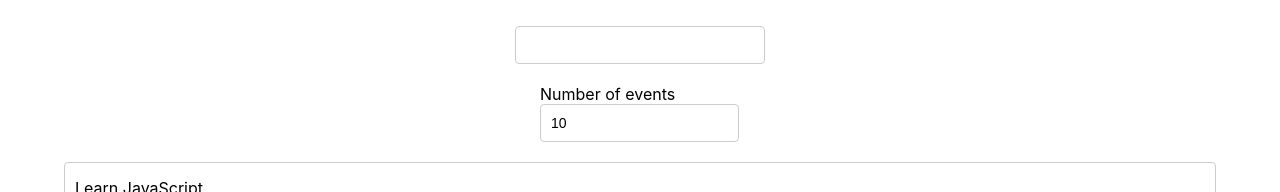
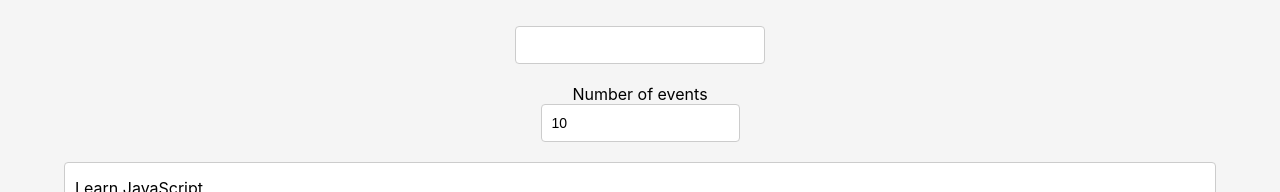
Before and after one commit to Nathanp9001/meet, a React (Create React App) app: page / in a window 1280 px wide. Shown: the top 192 px of the page. Built offline with nearby package versions, Linux system fonts and the light colour scheme.

Commit message:
add react bootstrap

```diff
--- a/package.json
+++ b/package.json
@@ -8,9 +8,9 @@
     "@testing-library/react": "^11.2.7",
     "@testing-library/user-event": "^12.8.3",
     "axios": "^1.3.3",
-    "bootstrap": "^5.2.3",
     "nprogress": "^0.2.0",
     "react": "^17.0.2",
+    "react-bootstrap": "^2.7.2",
     "react-dom": "^17.0.2",
     "react-scripts": "5.0.1",
     "web-vitals": "^2.1.4",
--- a/src/App.css
+++ b/src/App.css
@@ -2,6 +2,8 @@
 .App {
   text-align: center;
   padding: 2% 5%;
+  background-color: whitesmoke;
+
 }
 
 .App * {
@@ -83,9 +85,10 @@ input[type="number"] {
   border: 1px solid #ccc;
   border-radius: 4px;
   position: relative;
+  background-color: white;
 }
 
-.details-btn {
+/* .details-btn {
   position: absolute;
   right: 5px;
   bottom: 5px;
@@ -93,7 +96,7 @@ input[type="number"] {
   border-radius: 4px;
   outline: none;
   cursor: pointer;
-}
+} */
 
 .name {
   font-size: 18px;
@@ -117,7 +120,7 @@ input[type="number"] {
 .numberOfEvents {
   width: 200px;
   margin: 20px auto;
-  text-align: left;
+  text-align: center;
 }
 
 .button-wrapper {
--- a/src/App.js
+++ b/src/App.js
@@ -5,6 +5,7 @@ import EventList from './EventList';
 import CitySearch from './CitySearch';
 import NumberOfEvents from './NumberOfEvents';
 import { getEvents, extractLocations } from './api';
+
 
 class App extends Component {
   state ={
--- a/src/Event.js
+++ b/src/Event.js
@@ -1,4 +1,6 @@
 import React, { Component } from "react";
+import { Button } from "react-bootstrap";
+
 
 class Event extends Component {
   state = { collapsed: true };
@@ -18,9 +20,12 @@ class Event extends Component {
       <p className="start">{ event.start.dateTime }</p>
       <p className="location">{ event.location }</p>
 
-    <button className="details-button" onClick={this.toggleDetails}>
+    <Button
+    className="button-primary"
+    onClick={this.toggleDetails}
+    >
       {collapsed ? "show" : "hide"} details
-    </button>
+    </Button>
 
     {!collapsed && (
       <div className="details">
```
Also changed, not shown: 1 other file (tests, documents, lock files or other folders).
